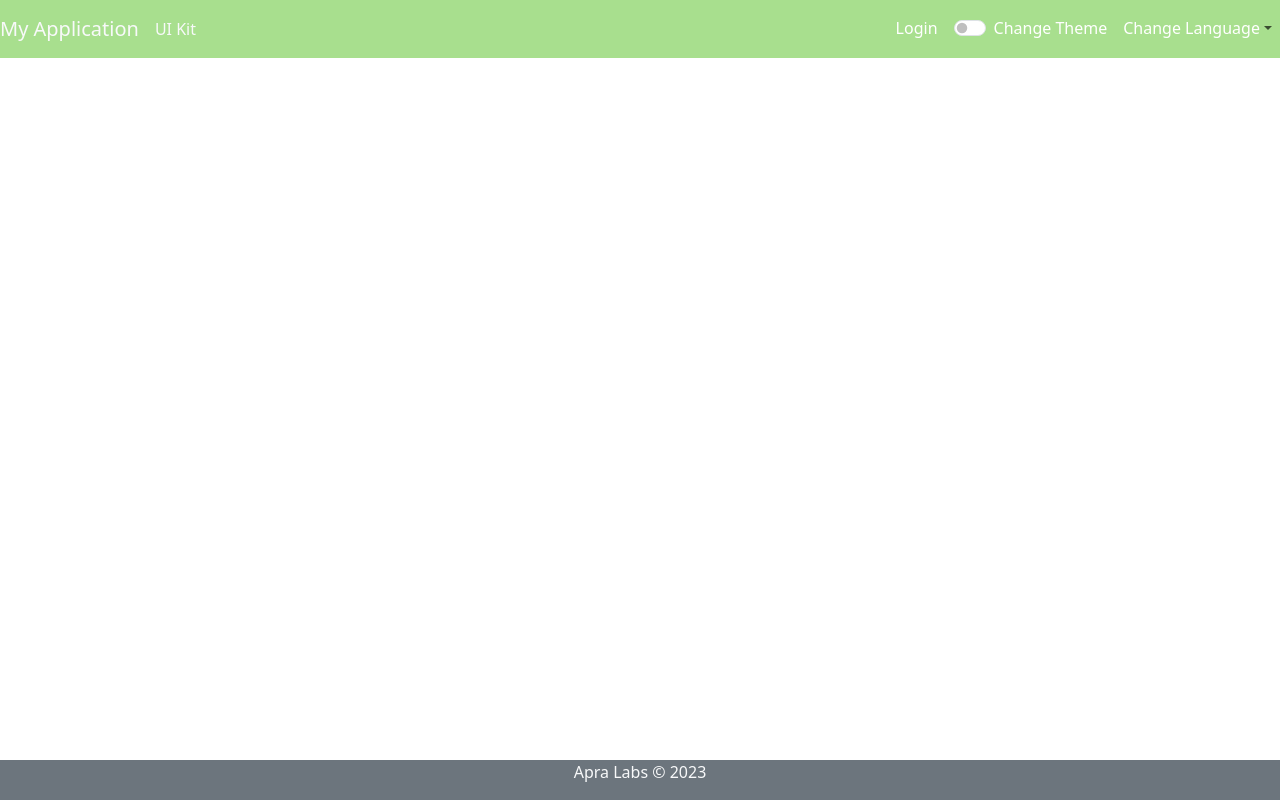
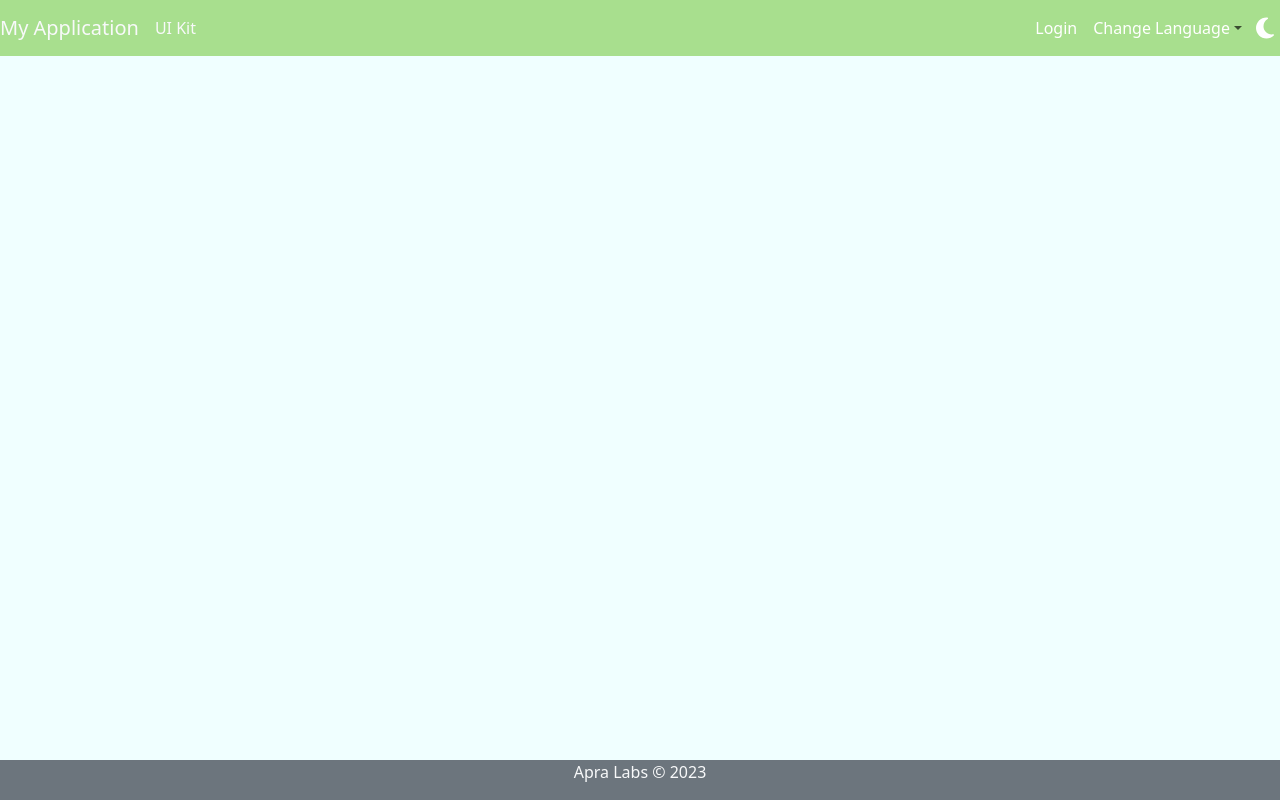
Before and after one commit to Apra-Labs/React-Boilerplate, a React (Create React App) app: page / in a window 1280 px wide. Built offline with nearby package versions, Linux system fonts and the light colour scheme.

Commit message:
Wrote tests and started working on theming

```diff
--- a/src/App.css
+++ b/src/App.css
@@ -8,6 +8,14 @@
 }
 
 body {
-    background-color: #F9F9F9;
+    background-color: var(--background-color);
     font-size: 1.6rem;
 }
+
+body.light{
+    background-color: azure;
+}
+
+body.dark{
+    background-color: black;
+}
--- /dev/null
+++ b/src/components/ThemeSwitchButton.tsx
@@ -0,0 +1,45 @@
+import { FontAwesomeIcon } from "@fortawesome/react-fontawesome";
+import { faSun, faMoon } from '@fortawesome/free-solid-svg-icons';
+import './styles/ThemeSwitchButton.css';
+import { useEffect, useState } from 'react';
+
+const ThemeSwitchButton: React.FC = () => {
+    const [ icon, setIcon ] = useState<any>(faMoon);
+
+    useEffect(() => {
+        if (localStorage) {
+            theme = localStorage.getItem("theme");
+        }
+
+        if (theme === lightTheme || theme === darkTheme) {
+            body.classList.add(theme);
+        } else {
+            body.classList.add(lightTheme);
+        }
+    }, []);
+
+    const body = document.body;
+    const lightTheme = "light";
+    const darkTheme = "dark";
+    let theme: string | null;
+
+    const switchTheme = () => {
+        if (theme === darkTheme) {
+            body.classList.replace(darkTheme, lightTheme);
+            setIcon(faMoon);
+            localStorage.setItem("theme", "light");
+            theme = lightTheme;
+        } else {
+            body.classList.replace(lightTheme, darkTheme);
+            setIcon(faSun);
+            localStorage.setItem("theme", "dark");
+            theme = darkTheme;
+        }
+    }
+
+    return (
+        <button className="themeSwitchButton" onClick={switchTheme}><FontAwesomeIcon icon={icon} /></button>
+    )
+}
+
+export default ThemeSwitchButton;
--- /dev/null
+++ b/src/components/styles/ThemeSwitchButton.css
@@ -0,0 +1,7 @@
+.themeSwitchButton {
+    background-color: #A8DF8E;
+    border: 0;
+    margin: 5;
+    font-size: 1.5rem;
+    color: white;
+}
--- a/src/containers/Footer.tsx
+++ b/src/containers/Footer.tsx
@@ -2,7 +2,7 @@ import { Container } from "react-bootstrap";
 
 const Footer: React.FC = () => {
     return (
-        <Container fluid className="position-absolute bottom-0 bg-secondary">
+        <Container fluid className="position-absolute bottom-0 bg-secondary" data-testid="myFooter">
             <p className="text-center text-light">Apra Labs &copy; 2023</p>
         </Container>
     )
--- a/src/containers/Navigation.tsx
+++ b/src/containers/Navigation.tsx
@@ -11,9 +11,8 @@ import { Modal, Offcanvas } from 'react-bootstrap';
 import FloatingLabelInputComponent from '../components/FloatingLabelInputComponent';
 import ButtonComponent from '../components/ButtonComponent';
 import { login } from '../redux/reducers/authSlice';
-import ToggleSwitchComponent from '../components/ToggleSwitchComponent';
-import { setDark, setLight } from '../redux/reducers/themeSlice';
 import './styles/Navigation.css';
+import ThemeSwitchButton from '../components/ThemeSwitchButton';
 
 const Navigation: React.FC = () => {
     const [isLogin, setIsLogin] = useState<boolean>(false);
@@ -81,14 +80,6 @@ const Navigation: React.FC = () => {
         }
     }
 
-    const changeTheme = (e: React.ChangeEvent<HTMLInputElement>) => {
-        if (e.target.checked) {
-            dispatch(setDark());
-        } else {
-            dispatch(setLight());
-        }
-    }
-
     const user = {
         id: 1,
         name: "John",
@@ -120,7 +111,6 @@ const Navigation: React.FC = () => {
                                     {isLogin &&
                                         <Nav.Link as={Link} to={"/profile"} className='navLink'>{t("Profile")}</Nav.Link>
                                     }
-                                    <ToggleSwitchComponent label='Change Theme' onChange={changeTheme} style={{color: 'white', margin: '0.5rem'}}/>
                                     <NavDropdown
                                         title={<span className='navLink'>{t("ChangeLanguage")}</span>}
                                         id="navbarScrollingDropdown"
@@ -128,6 +118,7 @@ const Navigation: React.FC = () => {
                                         <NavDropdown.Item eventKey={"en"}>{t("English")}</NavDropdown.Item>
                                         <NavDropdown.Item eventKey={"es"}>{t("Spanish")}</NavDropdown.Item>
                                     </NavDropdown>
+                                    <ThemeSwitchButton />
                                 </> :
                                 <div className='sideLinks'>
                                     <Nav.Link as={Link} active={location.pathname === "/uikit/alert"} to={"/uikit/alert"} className='navLink'>{t("Alert")}</Nav.Link>
--- a/src/redux/reducers/themeSlice.ts
+++ /dev/null
@@ -1,25 +0,0 @@
-import { createSlice } from "@reduxjs/toolkit";
-
-interface ThemeState {
-    isDarkTheme: boolean;
-}
-
-const initialState: ThemeState = {
-    isDarkTheme: false,
-}
-
-const themeSlice = createSlice({
-    name: 'theme',
-    initialState,
-    reducers: {
-        setDark: (state) => {
-            state.isDarkTheme = true;
-        },
-        setLight: (state) => {
-            state.isDarkTheme = false;
-        }
-    }
-})
-
-export default themeSlice.reducer;
-export const { setDark, setLight } = themeSlice.actions;
--- a/src/redux/store.ts
+++ b/src/redux/store.ts
@@ -1,11 +1,9 @@
 import { configureStore } from '@reduxjs/toolkit';
 import authReducer from './reducers/authSlice';
-import themeReducer from './reducers/themeSlice'
 
 export const store = configureStore({
     reducer: {
         authReducer,
-        themeReducer
     },
 })
 
```
Also changed, not shown: 1 other file (tests, documents, lock files or other folders).
